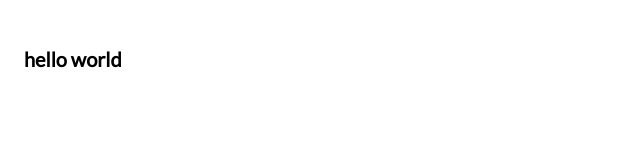
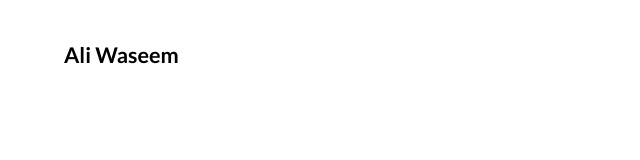
Before and after one commit to awaseem/aliw.ca, a Gatsby site: page / in a window 1280 px wide. Shown: the whole page, without its empty margins (0-640 px from the left). Built offline with nearby package versions, Linux system fonts and the light colour scheme; Gatsby itself is replaced by a stand-in of ours.

Commit message:
added name header

```diff
--- a/gatsby-config.js
+++ b/gatsby-config.js
@@ -54,7 +54,7 @@ module.exports = {
     {
       resolve: `gatsby-plugin-google-fonts`,
       options: {
-        fonts: [`Lato`],
+        fonts: [`Lato:100,100i,300,300i,400,400i,700,700i,900,900i`],
         display: 'swap'
       }
     },
--- a/src/components/Container.tsx
+++ b/src/components/Container.tsx
@@ -1,7 +1,12 @@
 import * as React from 'react'
 import styled from '@emotion/styled'
 
-const StyledContainer = styled.div``
+const StyledContainer = styled.div`
+  margin-left: 2.5rem;
+  margin-right: 2.5rem;
+  margin-top: 1rem;
+  margin-bottom: 1rem;
+`
 
 interface ContainerProps {
   className?: string
--- /dev/null
+++ b/src/components/NameHeader.tsx
@@ -0,0 +1,24 @@
+import React from 'react'
+import styled from '@emotion/styled'
+
+const StyledContainer = styled.div`
+  margin-top: 0.5rem;
+  margin-bottom: 0.5rem;
+`
+
+const StyledText = styled.span`
+  font-weight: 600;
+  font-size: 1.35rem;
+`
+
+export interface NameHeaderProps {
+  name: string
+}
+
+export function NameHeader({ name }: NameHeaderProps) {
+  return (
+    <StyledContainer>
+      <StyledText>{name}</StyledText>
+    </StyledContainer>
+  )
+}
--- a/src/pages/index.tsx
+++ b/src/pages/index.tsx
@@ -3,12 +3,13 @@ import * as React from 'react'
 import Page from '../components/Page'
 import Container from '../components/Container'
 import IndexLayout from '../layouts'
+import { NameHeader } from '../components/NameHeader'
 
 const IndexPage = () => (
   <IndexLayout>
     <Page>
       <Container>
-        <h6>hello world</h6>
+        <NameHeader name={'Ali Waseem'} />
       </Container>
     </Page>
   </IndexLayout>
```
Also changed, not shown: package.json (+5 -8 lines), tslint.json (added, +24 -0 lines), 3 other files.
